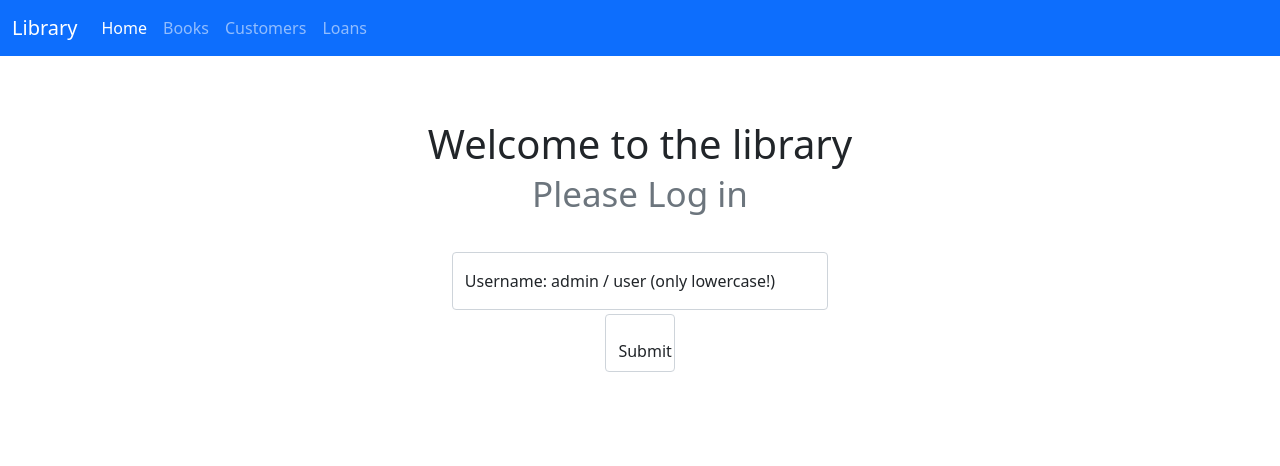
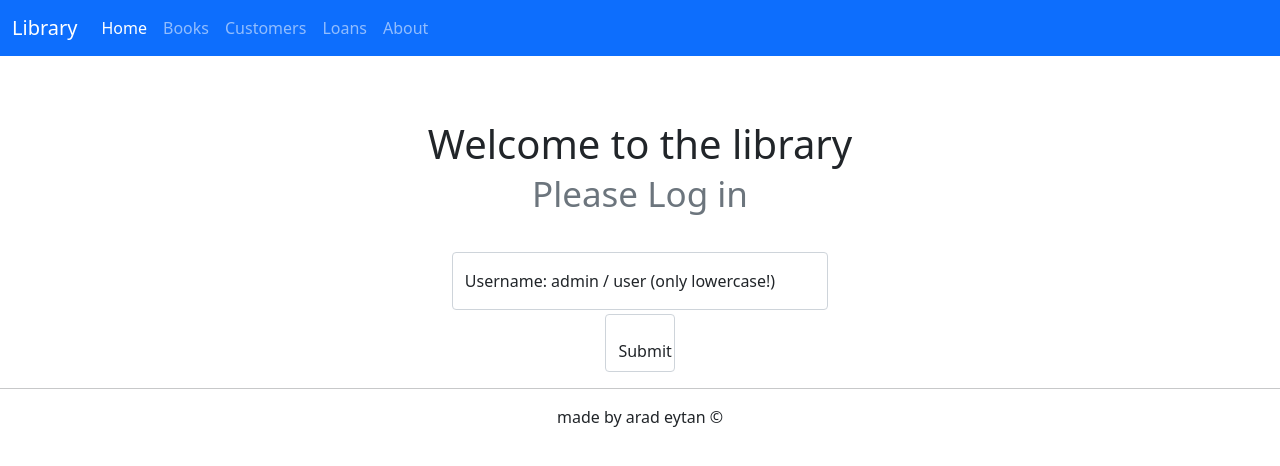
Before and after one commit to ItsEyt/library, a Flask app: page / in a window 1280 px wide. Shown: the top 466 px of the page. Run offline with Flask 2, Linux system fonts and the light colour scheme.

Commit message:
addons to html part

```diff
--- a/blueprints/admin.py
+++ b/blueprints/admin.py
@@ -39,3 +39,7 @@ def admin_loans(action):
     if action == 'late':
         return render_template('loans.html', loans = getdata(Loans, 'late'))
     return render_template('loans.html', loans = getdata(Loans))
+
+@admin.route('/about')
+def admin_about():
+    return render_template('about.html')
--- a/blueprints/user.py
+++ b/blueprints/user.py
@@ -44,3 +44,7 @@ def user_loans(action):
 def user_customers(action):
     if action == 'search': return render_template('customers.html',action = action, customers = getdata(Customer, request.form.get('name')))
     return render_template('customers.html',action = action, customers = getdata(Customer))
+
+@user.route('/about')
+def user_about():
+    return render_template('about.html')
--- a/templates/layout.html
+++ b/templates/layout.html
@@ -49,11 +49,22 @@
                 {{url_for('user.user_loans')}}
                 {%endif%}">Loans</a>
               </li>
+              <li class="nav-item">
+                <a class="nav-link {%block aboutactive%}{%endblock%}" href="{%if request.blueprint == 'admin'%}
+                {{url_for('admin.admin_about')}}
+                {%else%}
+                {{url_for('user.user_about')}}
+                {%endif%}">About</a>
+              </li>
             </ul>
           </div>
         </div>
       </nav>
       {%block content%}oh oh something's missing{%endblock%}
+      <footer>
+        <hr>
+        <p style="text-align: center;">made by arad eytan	&copy;</p>
+      </footer>
       <script src="https://cdn.jsdelivr.net/npm/bootstrap@5.1.3/dist/js/bootstrap.bundle.min.js" integrity="sha384-ka7Sk0Gln4gmtz2MlQnikT1wXgYsOg+OMhuP+IlRH9sENBO0LRn5q+8nbTov4+1p" crossorigin="anonymous"></script>
 </body>
 </html>
```
Also changed, not shown: templates/about.html (added, +8 -0 lines), library.db.
